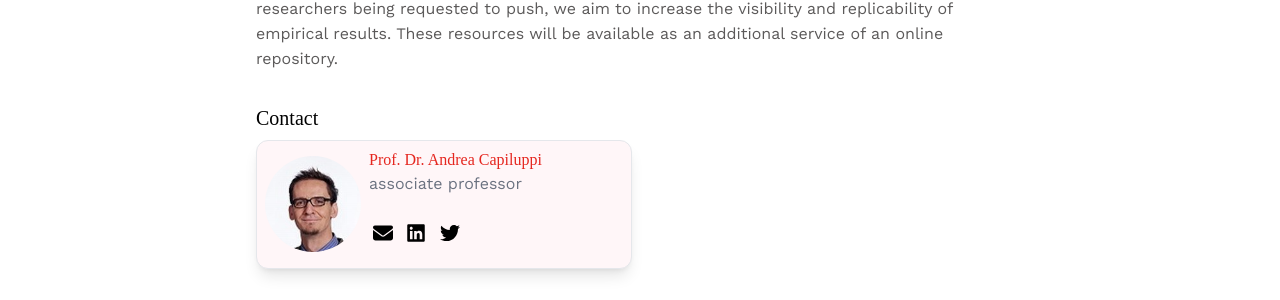
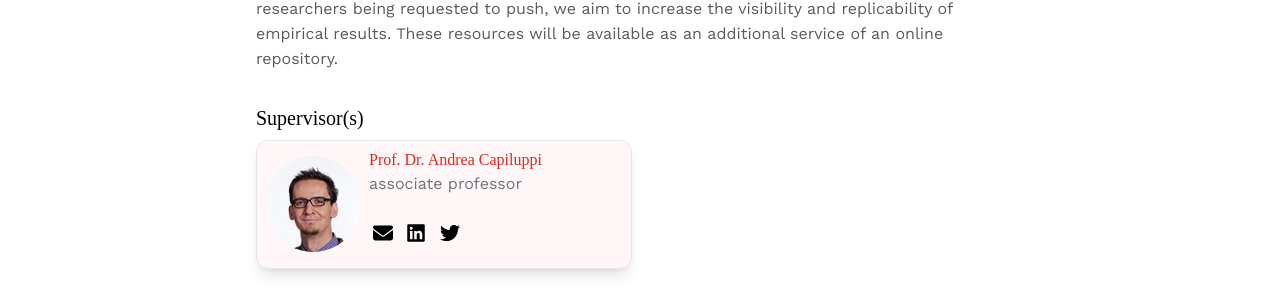
Before and after one commit to search-rug/search-rug.github.io, a Jekyll site: the page built from _sprojects/capiluppi-3.md, in a window 1280 px wide. Shown: the part 379-679 px from the top of the page. Built offline with Jekyll 4.4.1, drawn with Linux system fonts in a browser that asks for light colours; nearby versions of some CDN libraries; some web fonts are replaced.

Commit message:
refactor: clarify supervisors on project page
Renamed the contact section on project pages so it's that these members are supervisors for the project as well.

```diff
--- a/_layouts/education-project.html
+++ b/_layouts/education-project.html
@@ -10,7 +10,7 @@ backlink:
 </div>
 
 <section>
-  <h2 class="text-xl my-2">Contact</h3>
+  <h2 class="text-xl my-2">Supervisor(s)</h3>
   <div class="grid md:grid-cols-2 gap-4">
     {% for member_email in page.supervisors %}
     {% assign member = site.team | where_exp: "m", "m.contact.email == member_email" | first %}
```
